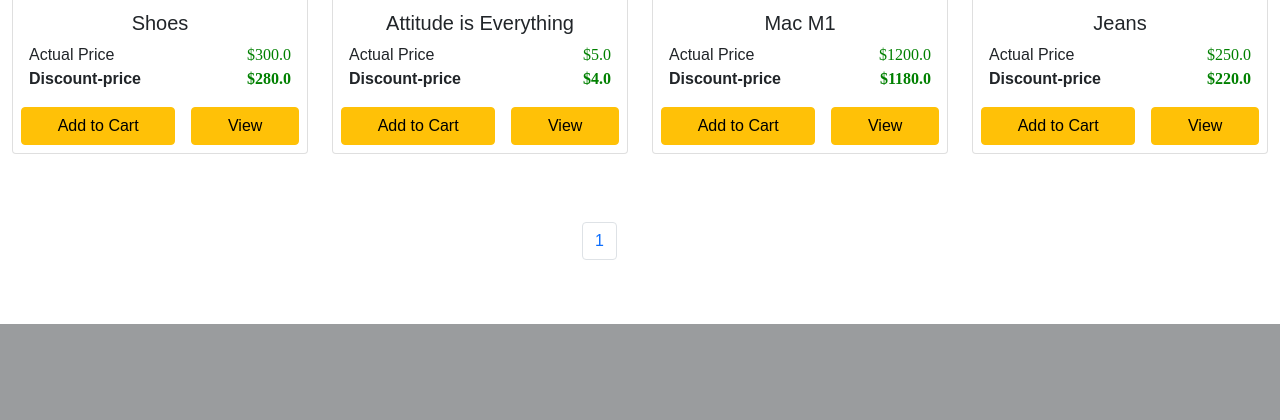
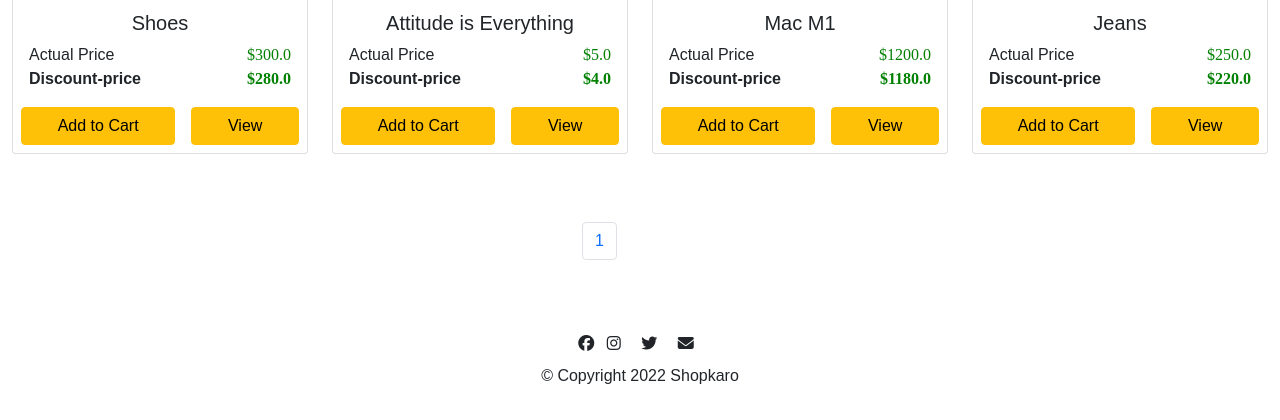
Before and after one commit to Asif1383/website, a Django app: page / in a window 1280 px wide. Shown: the part 1384-1804 px from the top of the page. Before the commit the page ends 1708 px from the top, so only its background shows below. Run offline with Django 4.2, Linux system fonts and the light colour scheme; data comes from the database, SQL or seed files in the repository; some libraries are stand-ins or nearby versions.

Commit message:
setting change

```diff
--- a/shop/templates/footer.html
+++ b/shop/templates/footer.html
@@ -1,7 +1,11 @@
 
 
-<footer>
+<footer class="text-center py-2">
+   <div >
+     <i class="social-icon fa-brands fa-facebook"></i>   <i class="px-2 social-icon fa-brands fa-instagram"></i> <i class="px-2 social-icon fa-brands fa-twitter"></i> <i class="px-2 social-icon fa-solid fa-envelope"></i>
 
+      </div>
+    <p class="py-2" >© Copyright 2022 Shopkaro</p>
 </footer>
 <script src="https://cdn.jsdelivr.net/npm/@popperjs/core@2.9.2/dist/umd/popper.min.js" integrity="sha384-IQsoLXl5PILFhosVNubq5LC7Qb9DXgDA9i+tQ8Zj3iwWAwPtgFTxbJ8NT4GN1R8p" crossorigin="anonymous"></script>
 <script src="https://cdn.jsdelivr.net/npm/bootstrap@5.0.2/dist/js/bootstrap.min.js" integrity="sha384-cVKIPhGWiC2Al4u+LWgxfKTRIcfu0JTxR+EQDz/bgldoEyl4H0zUF0QKbrJ0EcQF" crossorigin="anonymous"></script>
```
